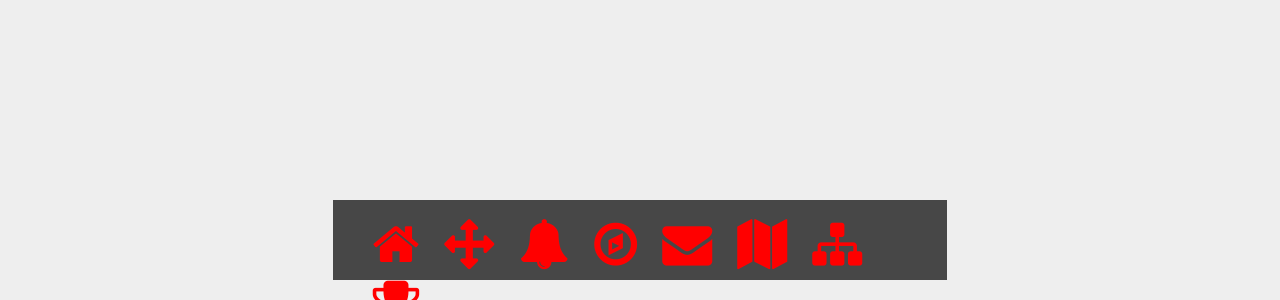
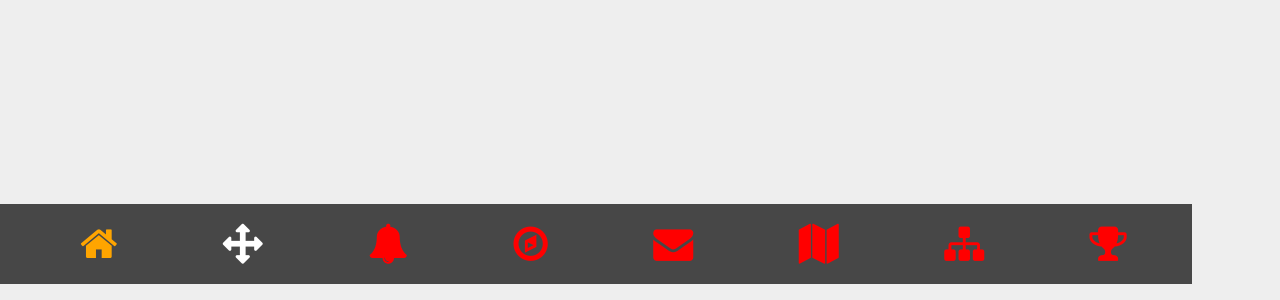
Before and after one commit to iamssurya/mac-like-navigation, a website: page index.html in a window 1280 px wide. Shown: the part 500-800 px from the top of the page. Drawn offline with nearby package versions, Linux system fonts and the light colour scheme.

Commit message:
Design update

```diff
--- a/css/mac-like-navigation.css
+++ b/css/mac-like-navigation.css
@@ -1,23 +1,33 @@
 .macnav{
 	position: fixed;
-	bottom: 20px;
-	/*left: 30%;*/
+	bottom: 0px;
 	right: 0;
     left: 0;
     margin-right: auto;
     margin-left: auto;
-	height: 80px;
-	width: 60%;
-	background: rgba(0,0,0,0.7);
+    text-align: center;
+    font-size: 16px;
 }
 
-.macnav ul.macnav{
+.macnav ul.macnav-list{
 	list-style-type: none;
+	height: 80px;
+	max-width: 90%;
+	width: auto;
+	background: rgba(0,0,0,0.7);
+	display: -webkit-flex;
+    display: flex;
+    flex-direction: row;
+    flex-wrap:nowrap;
+    justify-content:space-around;
+    align-items: center;
+    align-content:center;
 }
 
 .macnav ul.macnav-list li.macnav-list-item{
-	display: inline;
-	font-size: 50px;
+
+	flex: flex-shrink;
+	font-size:250%;
 	padding-right: 25px;
 	color: red;
 }
--- a/index.html
+++ b/index.html
@@ -16,13 +16,15 @@
 			{
 				icon: 'font-awesome',
 				icontype:'home',
-				link: 'next.html'
+				link: 'next.html',
+				color: 'orange'
 
 			},
 			{
 				icon: 'font-awesome',
 				icontype:'arrows',
-				link: 'next.html'
+				link: 'next.html',
+				color: 'white'
 
 			},
 			{
--- a/js/mac-like-navigation.js
+++ b/js/mac-like-navigation.js
@@ -9,13 +9,17 @@
 		$('.macnav').append('<ul class="macnav-list"></ul>');
 
 		//setting the width
-
-		$('.macnav').css('width',data.length * 6+'%');
+		//$('.macnav').css('min-width',data.length * 6+'%');
+		//$('.macnav').css('max-width',data.length * 6.5+'%');
 
 		$.each(data,function(index,object){
 			if(object.icon === 'font-awesome'){
-				$('.macnav-list').append('<li class="macnav-list-item "><span class="fa fa-'+object.icontype+'"></span></li>');
+				$('.macnav-list').append('<li class="macnav-list-item "><span class="icon_'+index+' fa fa-'+object.icontype+'"></span></li>');
+				if(object.color){
+					$('.icon_'+index).css('color',object.color);
+				}
 			}
+
 		})
 
 	}
```
